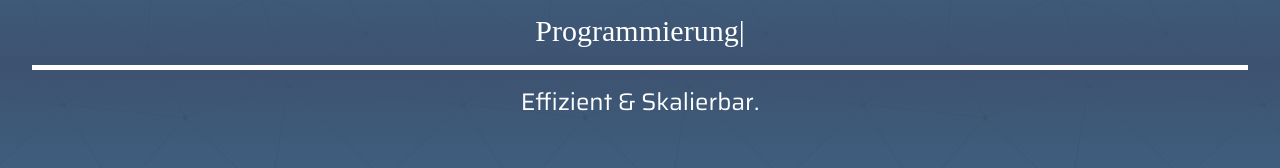
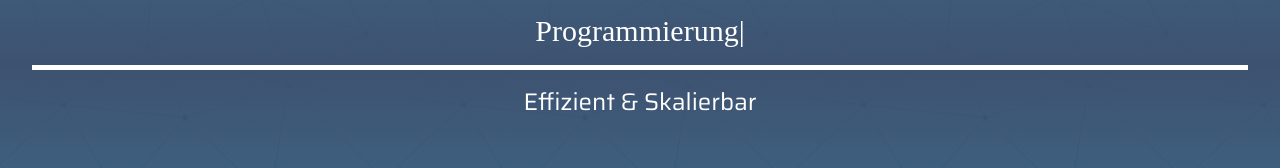
Before and after one commit to louziferr/luzie-website, a Next.js app: page /programmierung in a window 1280 px wide. Shown: the part 335-503 px from the top of the page. Built offline with nearby package versions, Linux system fonts and the light colour scheme; a web font is replaced by a local one; what tailwindcss-animated would draw is missing.

Commit message:
fix format

```diff
--- a/app/programmierung/page.tsx
+++ b/app/programmierung/page.tsx
@@ -25,7 +25,7 @@ export default function Programmierung() {
         <div className="w-full h-[5px] bg-white animate-jump-in animate-delay-200"></div>
 
         <h1 className="font-saira text-white md:text-2xl pt-4 animate-fade-up animate-delay-500">
-          Effizient & Skalierbar.
+          Effizient & Skalierbar
         </h1>
       </div>
 
@@ -227,14 +227,14 @@ export default function Programmierung() {
           <div className="flex flex-col">
             <div className="mt-[40px] grid grid-cols-1 md:grid-cols-2 md:m-8">
               <div className="m-8 order-1 md:order-2">
-                <div className="text-gray-700 text-center text-4xl md:text-left md:text-6xl font-alfa mr-3">
+                <div className="text-gray-700 text-center text-4xl md:text-right md:text-6xl font-alfa mr-3">
                   04
                 </div>
                 <ScrollAnimation
                   animateOnce={true}
-                  animateIn="animate-fade-left"
+                  animateIn="animate-fade-right"
                 >
-                  <h1 className="text-blue md:text-left mb-8 md:text-4xl">
+                  <h1 className="text-blue md:text-right mb-8 md:text-4xl">
                     Skripte
                   </h1>
                 </ScrollAnimation>
```
